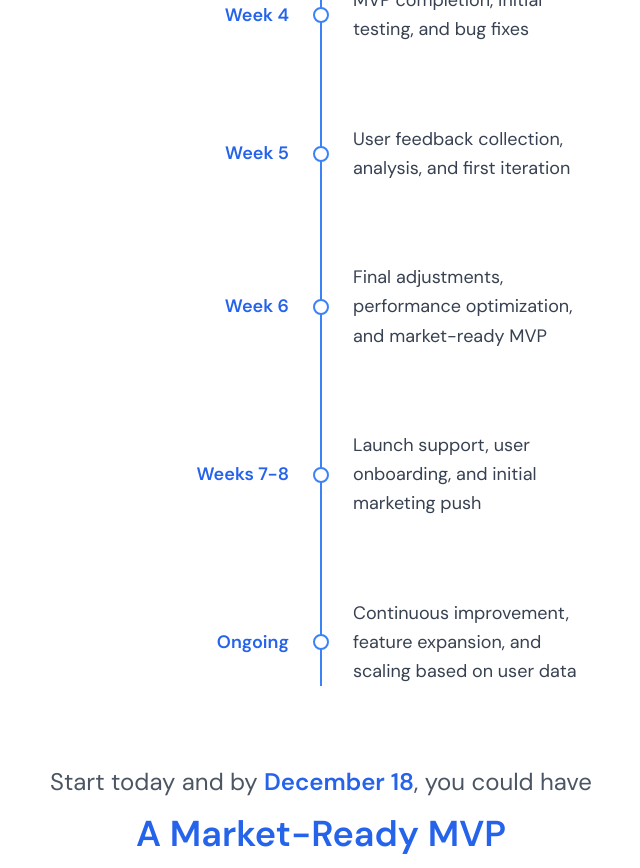
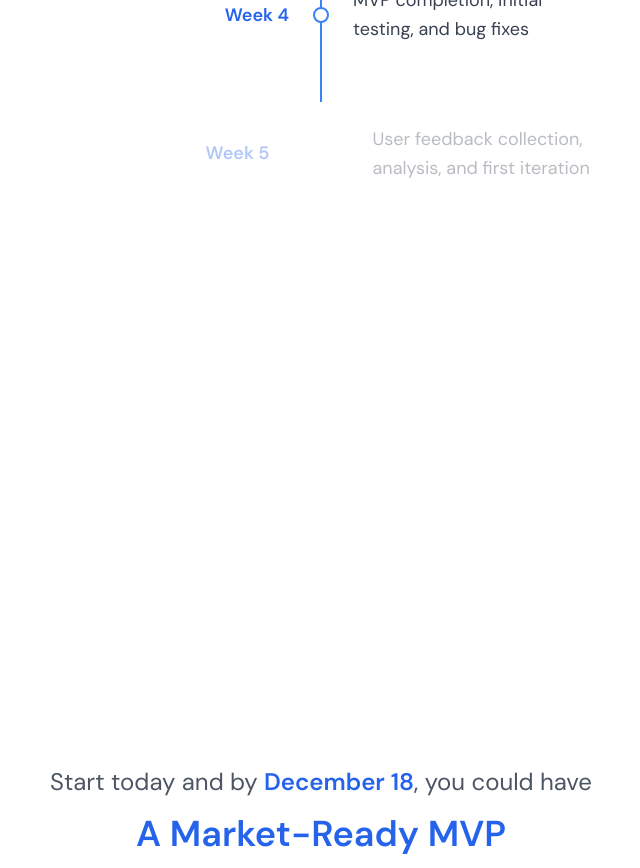
Before and after one commit to alicantorun/alicantorun, a Next.js app: page / in a window 1280 px wide. Shown: the part 3940-4808 px from the top of the page, without its empty margins (319-959 px from the left). Built offline with nearby package versions, Linux system fonts and the light colour scheme.

Commit message:
smoother

```diff
--- a/components/timeline.tsx
+++ b/components/timeline.tsx
@@ -1,7 +1,7 @@
 "use client";
 
-import { useRef, useEffect } from "react";
-import { motion, useAnimation, useInView } from "framer-motion";
+import { useRef, useEffect, useState } from "react";
+import { motion, useScroll, useTransform, useSpring } from "framer-motion";
 import {
     Container,
     H3,
@@ -11,21 +11,21 @@ import {
     SectionTitle,
     Paragraph,
 } from "./section";
-import { Button } from "./ui/button";
 import { CTACalendarButton } from "./cta-calendar-button";
 
 export const Timeline = () => {
-    const controls = useAnimation();
-    const ref = useRef(null);
-    const inView = useInView(ref, { once: true });
+    const containerRef = useRef(null);
+    const { scrollYProgress } = useScroll({
+        target: containerRef,
+        offset: ["start end", "end start"],
+    });
 
-    useEffect(() => {
-        if (inView) {
-            setTimeout(() => {
-                controls.start("visible");
-            }, 100);
-        }
-    }, [controls, inView]);
+    const smoothProgress = useSpring(scrollYProgress, {
+        stiffness: 50,
+        damping: 15,
+        restDelta: 0.0001,
+        mass: 0.05,
+    });
 
     const timelineItems = [
         {
@@ -80,40 +80,7 @@ export const Timeline = () => {
         });
     };
 
-    const lineVariants = {
-        hidden: { height: 0 },
-        visible: {
-            height: "100%",
-            transition: { duration: 2.5, ease: "easeInOut" },
-        },
-    };
-
-    const weekVariants = {
-        hidden: { opacity: 0, x: -50 },
-        visible: (i: number) => ({
-            opacity: 1,
-            x: 0,
-            transition: { delay: i * 0.3, duration: 1, ease: "easeOut" },
-        }),
-    };
-
-    const descriptionVariants = {
-        hidden: { opacity: 0, x: 50 },
-        visible: (i: number) => ({
-            opacity: 1,
-            x: 0,
-            transition: { delay: i * 0.3, duration: 1, ease: "easeOut" },
-        }),
-    };
-
-    const dotVariants = {
-        hidden: { scale: 0, opacity: 0 },
-        visible: (i: number) => ({
-            scale: 1,
-            opacity: 1,
-            transition: { delay: i * 0.3, duration: 0.5, ease: "easeOut" },
-        }),
-    };
+    const lineHeight = useTransform(smoothProgress, [0, 0.9], ["0%", "100%"]);
 
     return (
         <Section id="timeline">
@@ -123,24 +90,40 @@ export const Timeline = () => {
                     From concept to market-ready product in weeks
                 </SectionSubtitle>
 
-                <div ref={ref} className="relative mt-12">
+                <div ref={containerRef} className="relative mt-12">
                     <motion.div
                         className="absolute left-1/2 top-0 bottom-0 w-0.5 bg-blue-500 transform -translate-x-1/2"
-                        variants={lineVariants}
-                        initial="hidden"
-                        animate={controls}
+                        style={{ height: lineHeight }}
                     />
-                    {timelineItems.map((item, index) => (
-                        <div
+                    {timelineItems.map((item, index) => {
+                        const itemProgress = useTransform(
+                            smoothProgress,
+                            [
+                                index / (timelineItems.length + 1),
+                                (index + 1) / (timelineItems.length + 1),
+                            ],
+                            [0, 1]
+                        );
+                        const opacity = useTransform(
+                            itemProgress,
+                            [0, 0.2, 0.6, 1],
+                            [0, 1, 1, 1]
+                        );
+                        const x = useTransform(
+                            itemProgress,
+                            [0, 0.2, 0.6, 1],
+                            [-30, 0, 0, 0]
+                        );
+
+                        return (
+                            <motion.div
                                 key={index}
                                 className="mb-20 relative flex items-center"
+                                style={{ opacity }}
                             >
                                 <motion.div
                                     className="w-1/2 pr-8 text-right"
-                                variants={weekVariants}
-                                custom={index}
-                                initial="hidden"
-                                animate={controls}
+                                    style={{ x }}
                                 >
                                     <Paragraph className="font-semibold text-blue-600">
                                         {item.week}
@@ -148,34 +131,28 @@ export const Timeline = () => {
                                 </motion.div>
                                 <motion.div
                                     className="absolute left-[calc(50%-8px)] top-[calc(50%-8px)] w-4 h-4 bg-white border-2 border-blue-500 rounded-full transform -translate-x-1/2 -translate-y-1/2"
-                                variants={dotVariants}
-                                custom={index}
-                                initial="hidden"
-                                animate={controls}
+                                    style={{ scale: itemProgress }}
                                 />
                                 <motion.div
                                     className="w-36 sm:w-64 pl-8"
-                                variants={descriptionVariants}
-                                custom={index}
-                                initial="hidden"
-                                animate={controls}
+                                    style={{
+                                        x: useTransform(x, (value) => -value),
+                                    }}
                                 >
                                     <Paragraph className="text-gray-700 whitespace-pre-line">
                                         {item.description}
                                     </Paragraph>
                                 </motion.div>
-                        </div>
-                    ))}
+                            </motion.div>
+                        );
+                    })}
                 </div>
 
                 <motion.div
                     className="text-center mt-16"
                     initial={{ opacity: 0, y: 50 }}
                     animate={{ opacity: 1, y: 0 }}
-                    transition={{
-                        delay: timelineItems.length * 0.2 + 2,
-                        duration: 0.5,
-                    }}
+                    transition={{ delay: 0.5, duration: 0.5 }}
                 >
                     <Lead>
                         Start today and by{" "}
```
Lines whose indentation alone changed are shown as unchanged.
